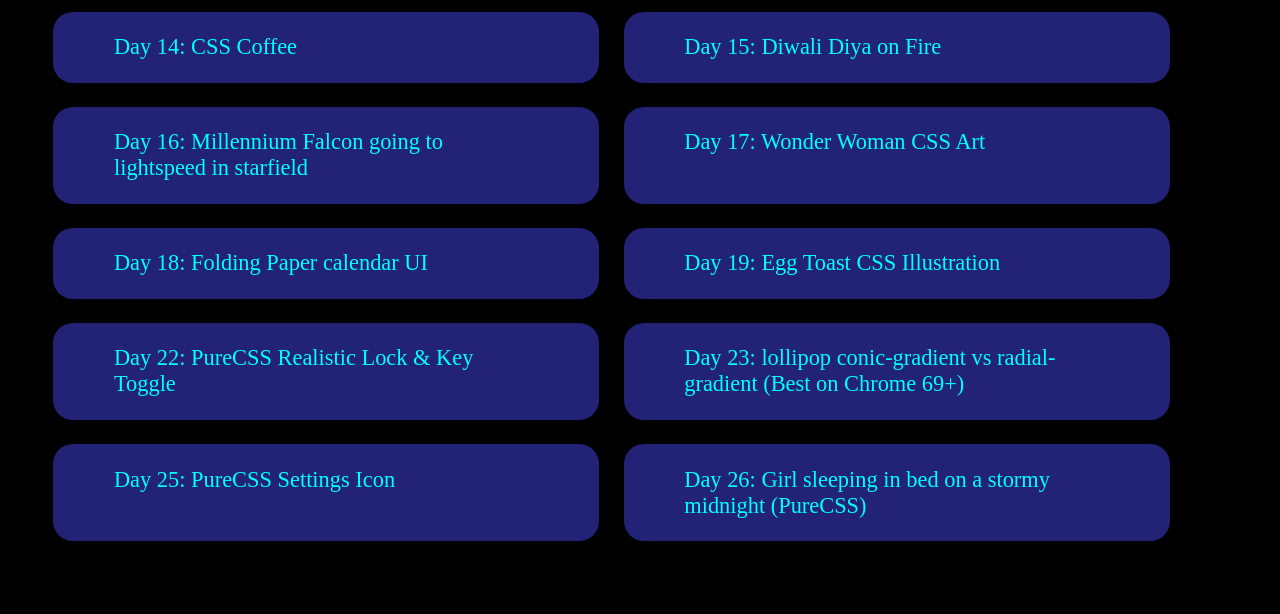
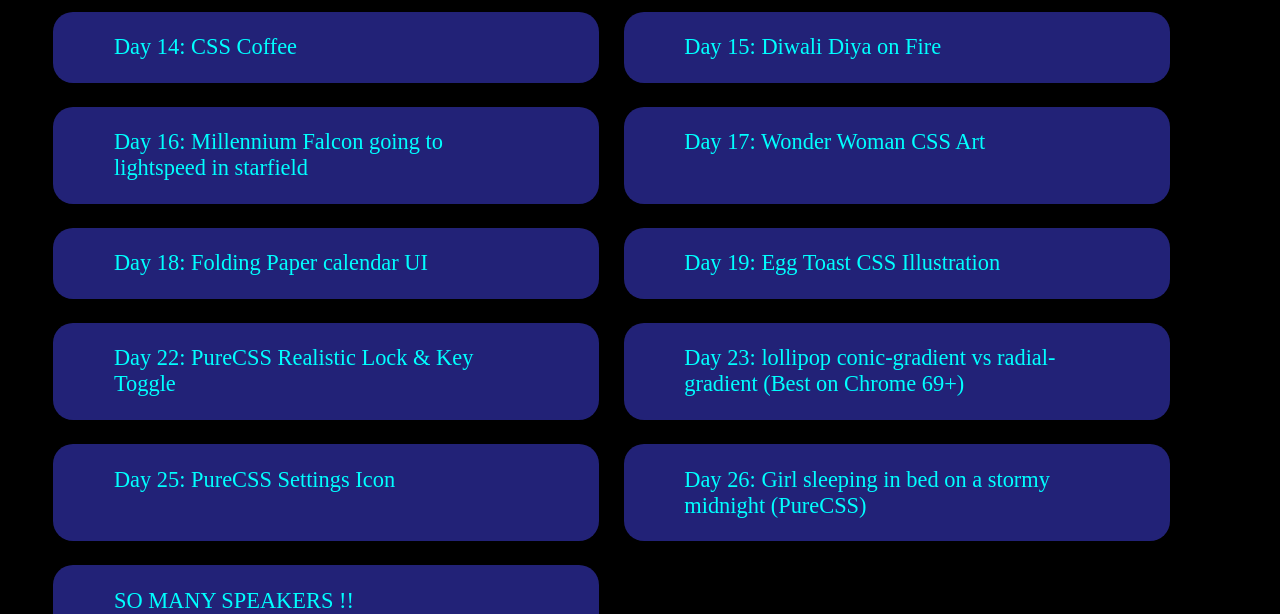
Before and after one commit to rajatkantinandi/Codevember-2018, a plain HTML site: page index.html in a window 1280 px wide. Shown: the part 846-1460 px from the top of the page. Drawn offline with Linux system fonts and the light colour scheme.

Commit message:
Added day 28

```diff
--- a/index.html
+++ b/index.html
@@ -222,6 +222,13 @@
           >
         </p>
       </li>
+      <li>
+        <p>
+          <a target="_blank" href="/Codevember-2018/Day28-Speakers"
+            >SO MANY SPEAKERS !!</a
+          >
+        </p>
+      </li>
     </ul>
     <blockquote>
       <p>
```
Also changed, not shown: 1 other file.
